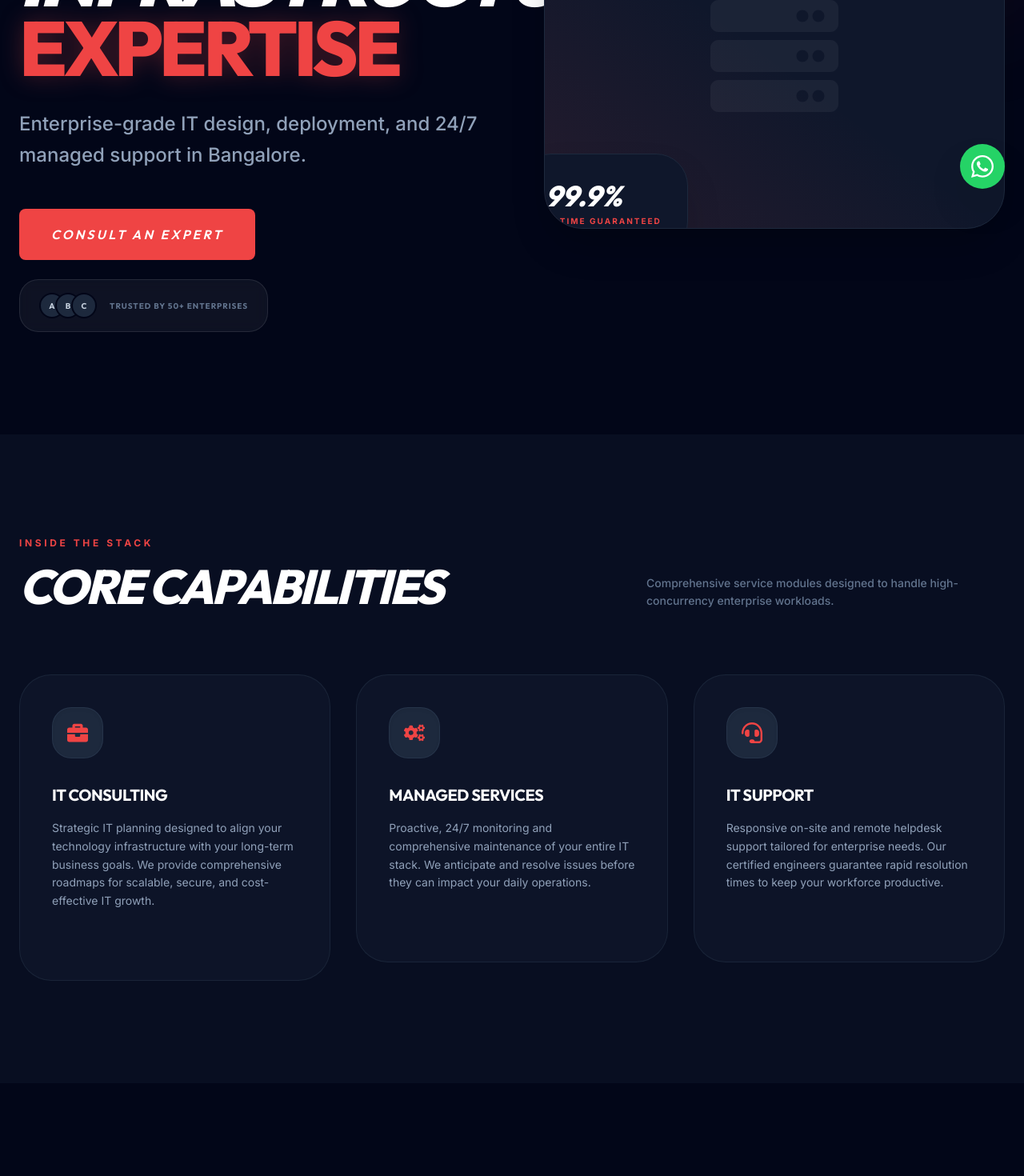
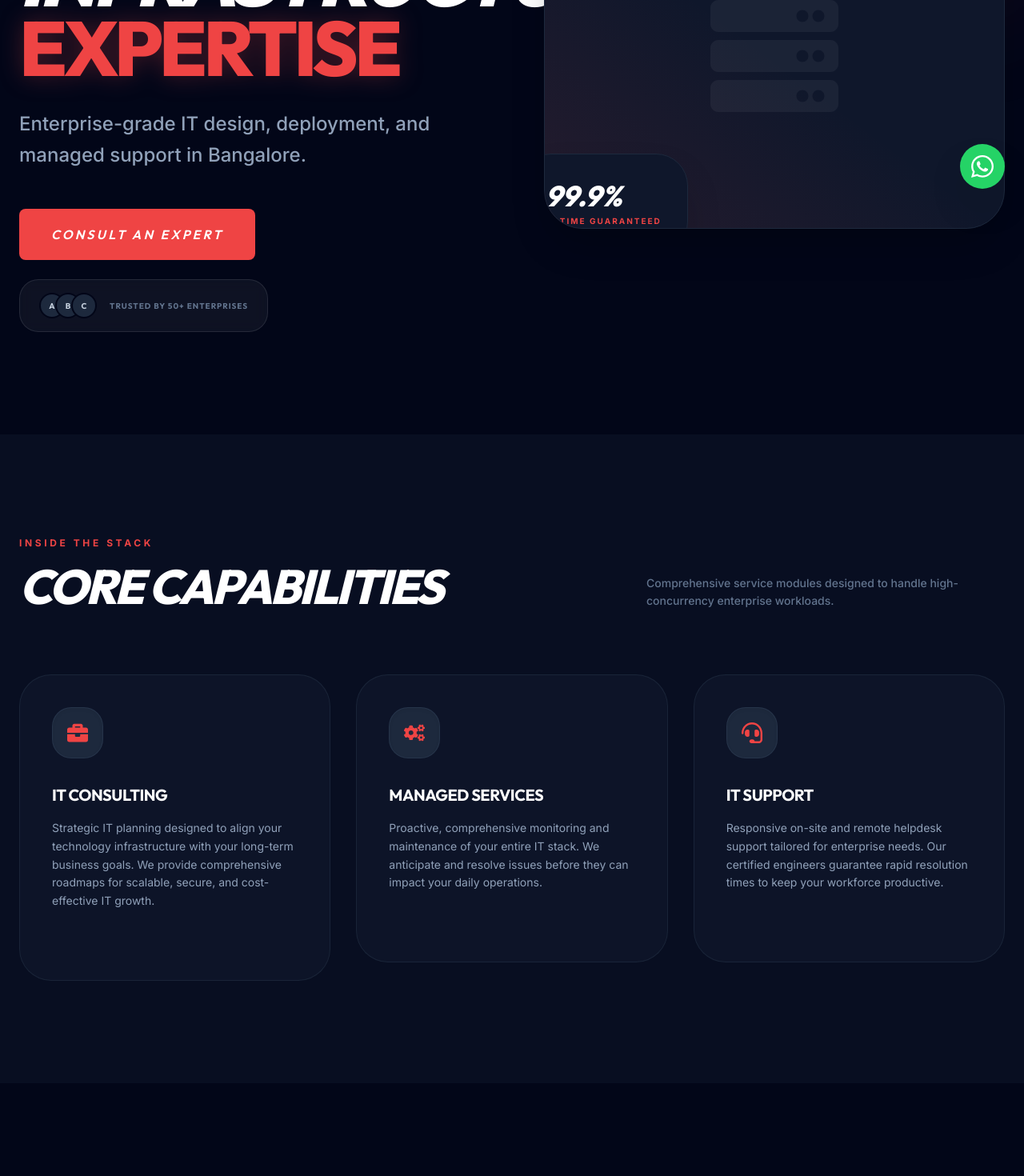
Before and after one commit to hithatreesa/Terait-web, a Next.js app: page /services/it-infra in a window 1280 px wide. Shown: the part 540-2010 px from the top of the page at 80% size. Built offline with nearby package versions, Linux system fonts and the light colour scheme.

Commit message:
Removed all 24/7 and round-the-clock references for service accuracy

```diff
--- a/src/components/About.tsx
+++ b/src/components/About.tsx
@@ -48,7 +48,7 @@ const About = () => {
                   { title: "Network Security", desc: "Robust data protection and monitoring." },
                   { title: "Smart Surveillance", desc: "Expert CCTV & security integration." },
                   { title: "Cloud Solutions", desc: "Scalable and secure cloud infrastructure." },
-                  { title: "IT Support", desc: "24/7 managed services and maintenance." }
+                  { title: "IT Support", desc: "Expert managed services and maintenance." }
                 ] as const).map((item, idx) => (
                   <div key={idx} className="bg-white border border-slate-200 rounded-xl p-6 shadow-sm hover:shadow-lg transition duration-300 ease-in-out h-full">
                     <h3 className="font-bold text-slate-900 mb-1 italic tracking-tight">{item.title}</h3>
--- a/src/components/FAQ.tsx
+++ b/src/components/FAQ.tsx
@@ -15,7 +15,7 @@ const faqs = [
     },
     {
         question: 'Do you provide after-installation support?',
-        answer: 'Yes, we provide 24/7 reliable after-support and maintenance services to ensure your IT infrastructure operates without interruptions.'
+        answer: 'Yes, we provide reliable after-support and maintenance services to ensure your IT infrastructure operates without interruptions.'
     },
     {
         question: 'Can you help with new office IT setups?',
--- a/src/components/ServiceCTA.tsx
+++ b/src/components/ServiceCTA.tsx
@@ -38,7 +38,7 @@ const ServiceCTA = ({ serviceName }: ServiceCTAProps) => {
                     <div className="mt-20 pt-10 border-t border-white/5 flex flex-wrap justify-center gap-12 opacity-30 grayscale hover:grayscale-0 transition-all duration-700">
                         <span className="text-[10px] font-bold text-slate-500 uppercase tracking-widest">ISO 27001 Certified</span>
                         <span className="text-[10px] font-bold text-slate-500 uppercase tracking-widest">SLA Guaranteed</span>
-                        <span className="text-[10px] font-bold text-slate-500 uppercase tracking-widest">24/7 Monitoring</span>
+                        <span className="text-[10px] font-bold text-slate-500 uppercase tracking-widest">Proactive Monitoring</span>
                     </div>
                 </ScrollReveal>
             </div>
--- a/src/components/WhatsAppButton.tsx
+++ b/src/components/WhatsAppButton.tsx
@@ -178,7 +178,7 @@ const WhatsAppButton = () => {
             }
             // AMC
             else if (lowerInput.includes("amc") || lowerInput.includes("maintenance") || lowerInput.includes("support")) {
-                botReply = "Our AMC packages ensure your business IT stays up and running 24/7 with preventive maintenance. How many systems do you need covered? I can have our team share our standard packages with you.";
+                botReply = "Our AMC packages ensure your business IT stays up and running with preventive maintenance. How many systems do you need covered? I can have our team share our standard packages with you.";
             }
             // Hardware
             else if (lowerInput.includes("laptop") || lowerInput.includes("desktop") || lowerInput.includes("printer") || lowerInput.includes("server")) {
--- a/src/components/WhyChooseUs.tsx
+++ b/src/components/WhyChooseUs.tsx
@@ -7,7 +7,7 @@ const reasons = [
     { title: 'Certified IT Engineers', description: 'Our team consists of highly skilled and certified professionals.' },
     { title: 'Fast Installation', description: 'We prioritize quick and efficient setup to minimize downtime.' },
     { title: 'Affordable Solutions', description: 'Providing high-quality IT services at competitive prices.' },
-    { title: 'Reliable After-Support', description: '24/7 support to ensure your business operations never stop.' },
+    { title: 'Reliable After-Support', description: 'Expert support to ensure your business operations continue smoothly.' },
     { title: 'Complete IT Provider', description: 'One-stop shop for all your IT infrastructure needs.' },
 ];
 
--- a/src/data/servicesData.ts
+++ b/src/data/servicesData.ts
@@ -68,10 +68,10 @@ export interface ServiceCategory {
 export const servicesData: Record<string, ServiceDetail> = {
     "it-infra": {
         slug: "it-infra", title: "IT Infrastructure", icon: FaServer,
-        description: "Enterprise-grade IT design, deployment, and 24/7 managed support in Bangalore.",
+        description: "Enterprise-grade IT design, deployment, and managed support in Bangalore.",
         problemStatement: "Fragmented IT systems and poor infrastructure planning leading to frequent downtime.",
         solutionStatement: "Terait provides unified infrastructure design and proactive managed services to ensure business continuity.",
-        features: ["IT Consulting", "Infrastructure Deployment", "Managed IT Services", "24/7 IT Support"],
+        features: ["IT Consulting", "Infrastructure Deployment", "Managed IT Services", "Professional IT Support"],
         detailedFeatures: [
             {
                 title: "IT Consulting",
@@ -81,7 +81,7 @@ export const servicesData: Record<string, ServiceDetail> = {
             },
             {
                 title: "Managed Services",
-                description: "Proactive, 24/7 monitoring and comprehensive maintenance of your entire IT stack. We anticipate and resolve issues before they can impact your daily operations.",
+                description: "Proactive, comprehensive monitoring and maintenance of your entire IT stack. We anticipate and resolve issues before they can impact your daily operations.",
                 icon: FaCogs,
                 impact: "Achieve 99.99% infrastructure uptime with zero unplanned disruptions."
             },
@@ -97,7 +97,7 @@ export const servicesData: Record<string, ServiceDetail> = {
             { title: "Reliability", description: "99.9% uptime for all managed systems.", icon: FaShieldAlt }
         ],
         faqs: [
-            { question: "Do you offer 24/7 support?", answer: "Yes, we provide round-the-clock monitoring and emergency on-site support." }
+            { question: "What level of support do you offer?", answer: "We provide comprehensive monitoring and emergency on-site support during business hours and for critical incidents." }
         ],
         industries: ["Corporate", "Healthcare", "Manufacturing"],
         processFlow: [
@@ -175,7 +175,7 @@ export const servicesData: Record<string, ServiceDetail> = {
                 title: "Endpoint Security",
                 description: "Advanced malware protection covering every device on your corporate network. We secure laptops, mobile phones, and servers against zero-day exploits and sophisticated ransomware attacks.",
                 icon: FaLaptopCode,
-                impact: "Eliminate endpoint vulnerabilities with 24/7 active threat hunting."
+                impact: "Eliminate endpoint vulnerabilities with active threat hunting."
             }
         ],
         benefitTiles: [
@@ -190,7 +190,7 @@ export const servicesData: Record<string, ServiceDetail> = {
             { title: "Scanning", description: "Identifying vulnerabilities across your network." },
             { title: "Hardening", description: "Applying patches and security policies." },
             { title: "Protection", description: "Deploying active defense layers." },
-            { title: "Monitoring", description: "24/7 threat detection and response." }
+            { title: "Monitoring", description: "Proactive threat detection and response." }
         ],
         techStack: ["Sophos", "Fortinet", "CrowdStrike", "Veeam"],
         benefits: ["Peace of Mind", "Data Integrity", "Brand Trust"]
```
